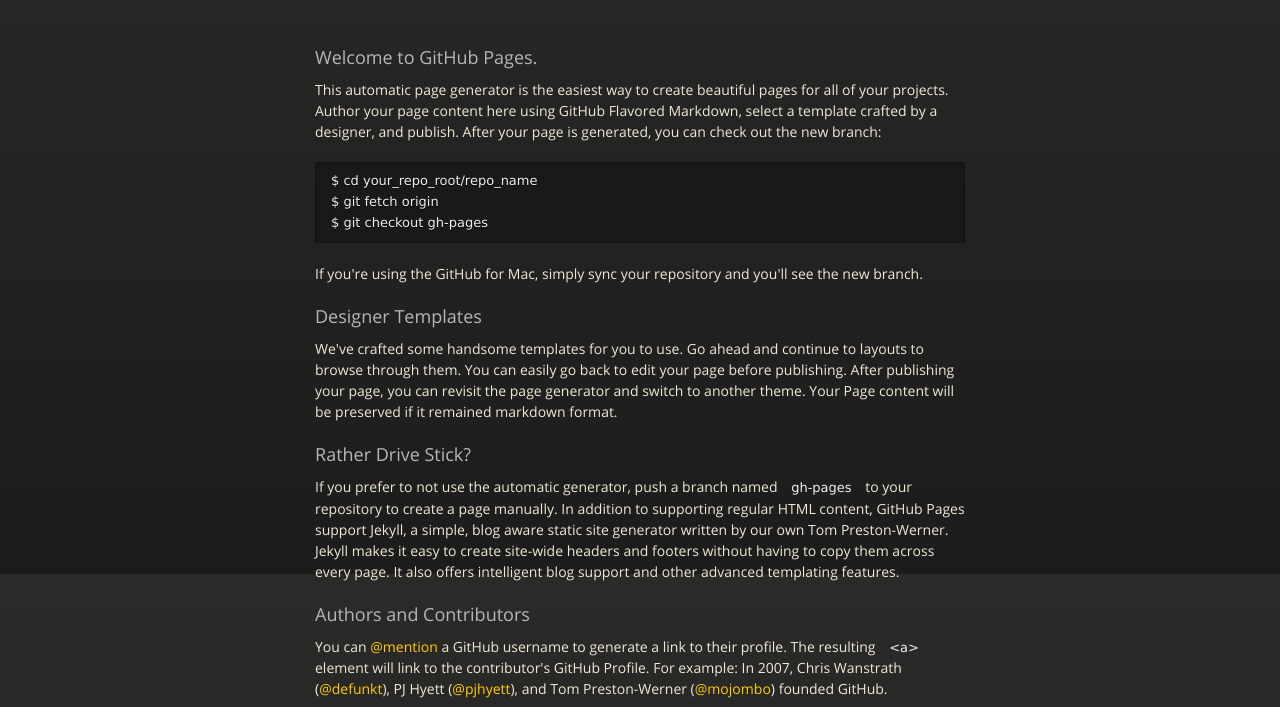
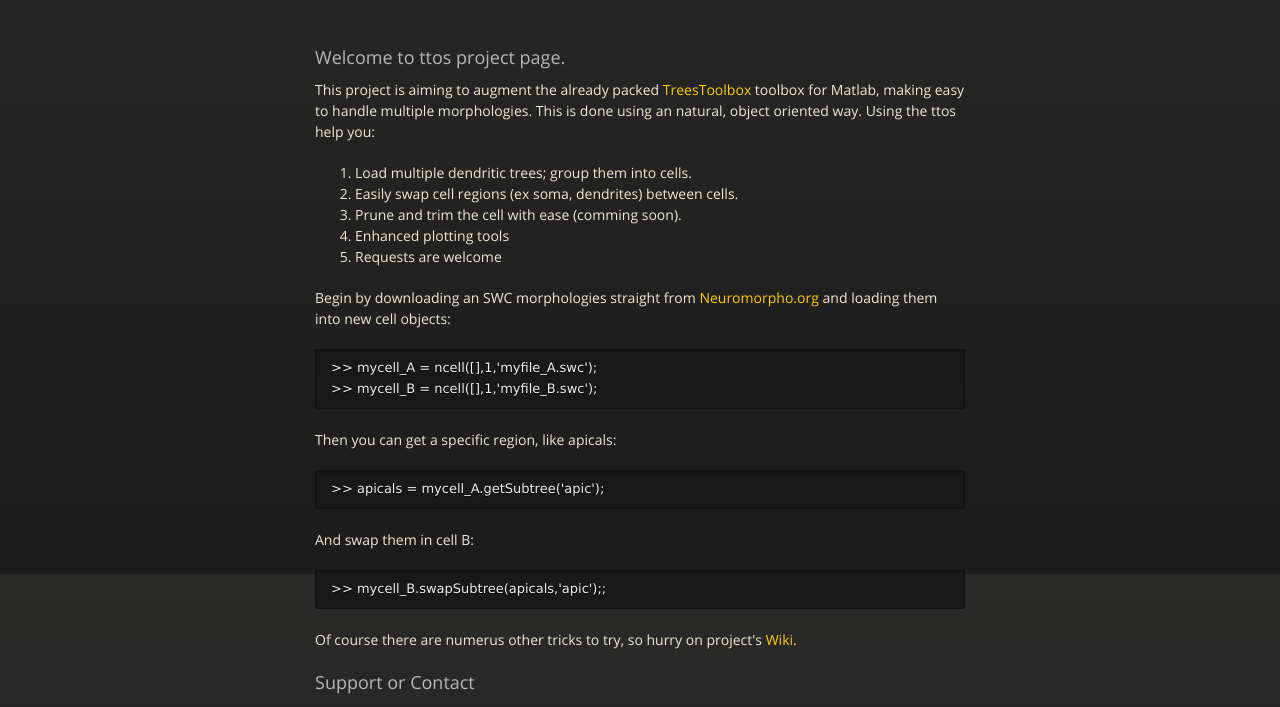
Before and after one commit to stevest/ttos, a plain HTML site: page index.html in a window 1280 px wide. Shown: the part 226-933 px from the top of the page. Drawn offline with nearby package versions, Linux system fonts and the light colour scheme.

Commit message:
First commit on pages
Nothing special

```diff
--- a/index.html
+++ b/index.html
@@ -39,36 +39,33 @@
         </div>
 
         <h3>
-<a name="welcome-to-github-pages" class="anchor" href="#welcome-to-github-pages"><span class="octicon octicon-link"></span></a>Welcome to GitHub Pages.</h3>
+<a name="welcome-to-github-pages" class="anchor" href="#welcome-to-github-pages"><span class="octicon octicon-link"></span></a>Welcome to ttos project page.</h3>
 
-<p>This automatic page generator is the easiest way to create beautiful pages for all of your projects. Author your page content here using GitHub Flavored Markdown, select a template crafted by a designer, and publish. After your page is generated, you can check out the new branch:</p>
-
-<pre><code>$ cd your_repo_root/repo_name
-$ git fetch origin
-$ git checkout gh-pages
+<p>This project is aiming to augment the already packed <a href="http:/www.treestoolbox.org"> TreesToolbox</a> toolbox for Matlab, making easy to handle multiple morphologies. This is done using an natural, object oriented way. Using the ttos help you:</p>
+<ol>
+<li>Load multiple dendritic trees; group them into cells.</li>
+<li>Easily swap cell regions (ex soma, dendrites) between cells.</li>
+<li>Prune and trim the cell with ease (comming soon).</li>
+<li>Enhanced plotting tools</li>
+<li>Requests are welcome</li>
+</ol>
+<p>Begin by downloading an SWC morphologies straight from <a href="http:/www.http://neuromorpho.org"> Neuromorpho.org</a> and loading them into new cell objects:</p>
+<pre><code>>> mycell_A = ncell([],1,'myfile_A.swc');
+>> mycell_B = ncell([],1,'myfile_B.swc');
 </code></pre>
 
-<p>If you're using the GitHub for Mac, simply sync your repository and you'll see the new branch.</p>
+<p>Then you can get a specific region, like apicals:</p>
+<pre><code>>> apicals = mycell_A.getSubtree('apic');</code></pre>
 
-<h3>
-<a name="designer-templates" class="anchor" href="#designer-templates"><span class="octicon octicon-link"></span></a>Designer Templates</h3>
+<p>And swap them in cell B:</p>
+<pre><code>>> mycell_B.swapSubtree(apicals,'apic');;</code></pre>
 
-<p>We've crafted some handsome templates for you to use. Go ahead and continue to layouts to browse through them. You can easily go back to edit your page before publishing. After publishing your page, you can revisit the page generator and switch to another theme. Your Page content will be preserved if it remained markdown format.</p>
-
-<h3>
-<a name="rather-drive-stick" class="anchor" href="#rather-drive-stick"><span class="octicon octicon-link"></span></a>Rather Drive Stick?</h3>
-
-<p>If you prefer to not use the automatic generator, push a branch named <code>gh-pages</code> to your repository to create a page manually. In addition to supporting regular HTML content, GitHub Pages support Jekyll, a simple, blog aware static site generator written by our own Tom Preston-Werner. Jekyll makes it easy to create site-wide headers and footers without having to copy them across every page. It also offers intelligent blog support and other advanced templating features.</p>
-
-<h3>
-<a name="authors-and-contributors" class="anchor" href="#authors-and-contributors"><span class="octicon octicon-link"></span></a>Authors and Contributors</h3>
-
-<p>You can <a href="https://github.com/blog/821" class="user-mention">@mention</a> a GitHub username to generate a link to their profile. The resulting <code>&lt;a&gt;</code> element will link to the contributor's GitHub Profile. For example: In 2007, Chris Wanstrath (<a href="https://github.com/defunkt" class="user-mention">@defunkt</a>), PJ Hyett (<a href="https://github.com/pjhyett" class="user-mention">@pjhyett</a>), and Tom Preston-Werner (<a href="https://github.com/mojombo" class="user-mention">@mojombo</a>) founded GitHub.</p>
+<p>Of course there are numerus other tricks to try, so hurry on project's <a href="http://github.com/stevest/ttos/wiki">Wiki</a>.</p>
 
 <h3>
 <a name="support-or-contact" class="anchor" href="#support-or-contact"><span class="octicon octicon-link"></span></a>Support or Contact</h3>
 
-<p>Having trouble with Pages? Check out the documentation at <a href="http://help.github.com/pages">http://help.github.com/pages</a> or contact <a href="mailto:support@github.com">support@github.com</a> and we’ll help you sort it out.</p>
+<p>Having trouble with the toolbox? Check out the official documentation at <a href="http://www.treestoolbox.org/manual.html">http://www.treestoolbox.org/manual</a>, the project's <a href="http://github.com/stevest/ttos/wiki">Wiki</a> or create an <a href="https://github.com/stevest/ttos/issues">issue</a> and I’ll help you sort it out.</p>
       </section>
 
     </div>
```
